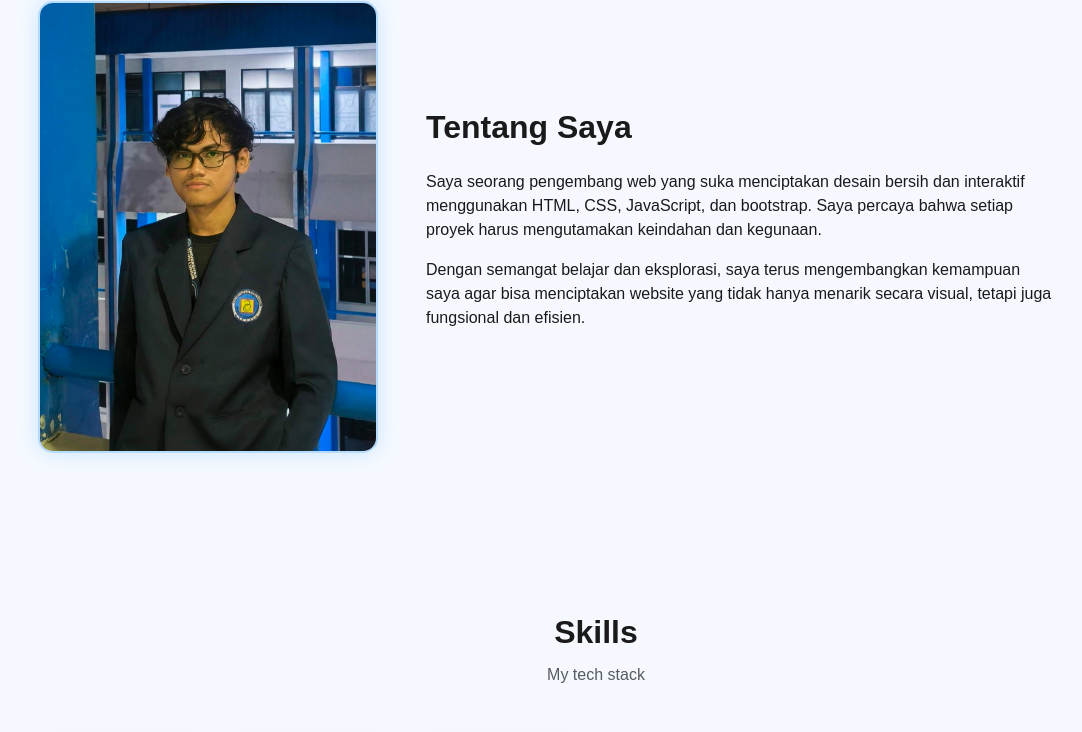
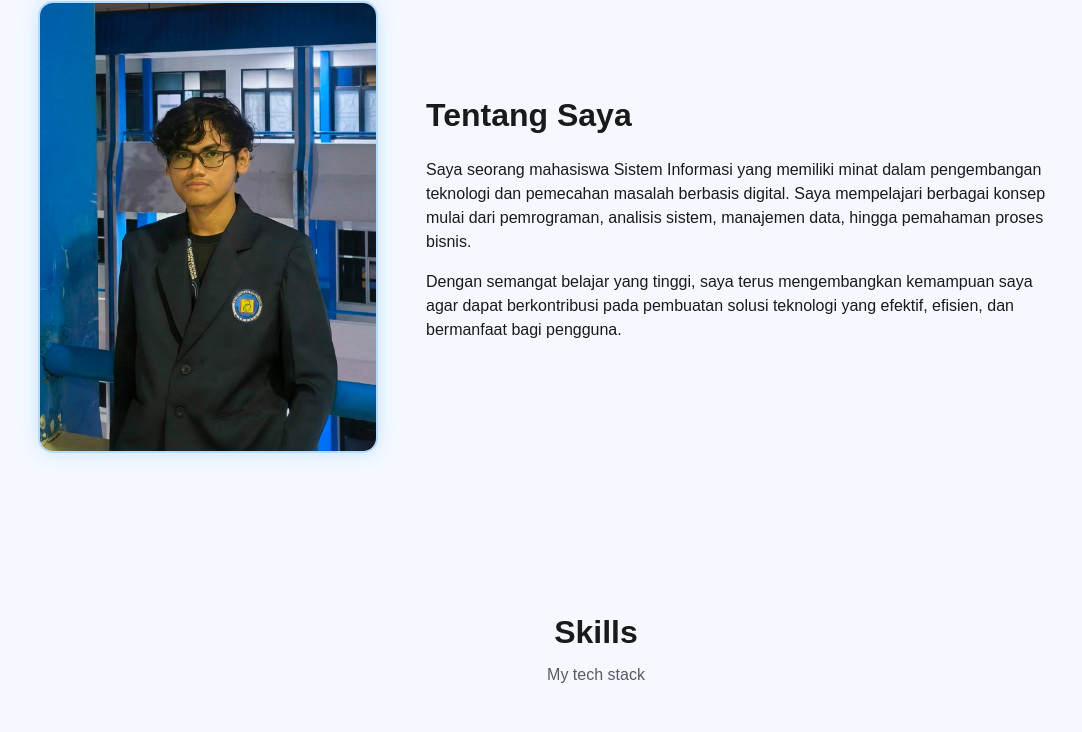
Before and after one commit to Rohman-R/Profile, a plain HTML site: page index.html in a window 1280 px wide. Shown: the part 759-1491 px from the top of the page, without its empty margins (44-1126 px from the left). Drawn offline with nearby package versions, Linux system fonts and the light colour scheme.

Commit message:
Update index.html

```diff
--- a/index.html
+++ b/index.html
@@ -296,12 +296,12 @@
         <div class="col-md-7">
           <h2 class="fw-bold mb-4">Tentang Saya</h2>
           <p>
-            Saya seorang pengembang web yang suka menciptakan desain bersih dan interaktif menggunakan HTML, CSS, JavaScript, dan bootstrap.
-            Saya percaya bahwa setiap proyek harus mengutamakan keindahan dan kegunaan.
+            Saya seorang mahasiswa Sistem Informasi yang memiliki minat dalam pengembangan teknologi dan pemecahan masalah berbasis digital.
+            Saya mempelajari berbagai konsep mulai dari pemrograman, analisis sistem, manajemen data, hingga pemahaman proses bisnis.
           </p>
           <p>
-            Dengan semangat belajar dan eksplorasi, saya terus mengembangkan kemampuan saya agar bisa menciptakan website yang
-            tidak hanya menarik secara visual, tetapi juga fungsional dan efisien.
+            Dengan semangat belajar yang tinggi, saya terus mengembangkan kemampuan saya agar dapat berkontribusi pada pembuatan solusi teknologi
+            yang efektif, efisien, dan bermanfaat bagi pengguna.
           </p>
         </div>
       </div>
```
